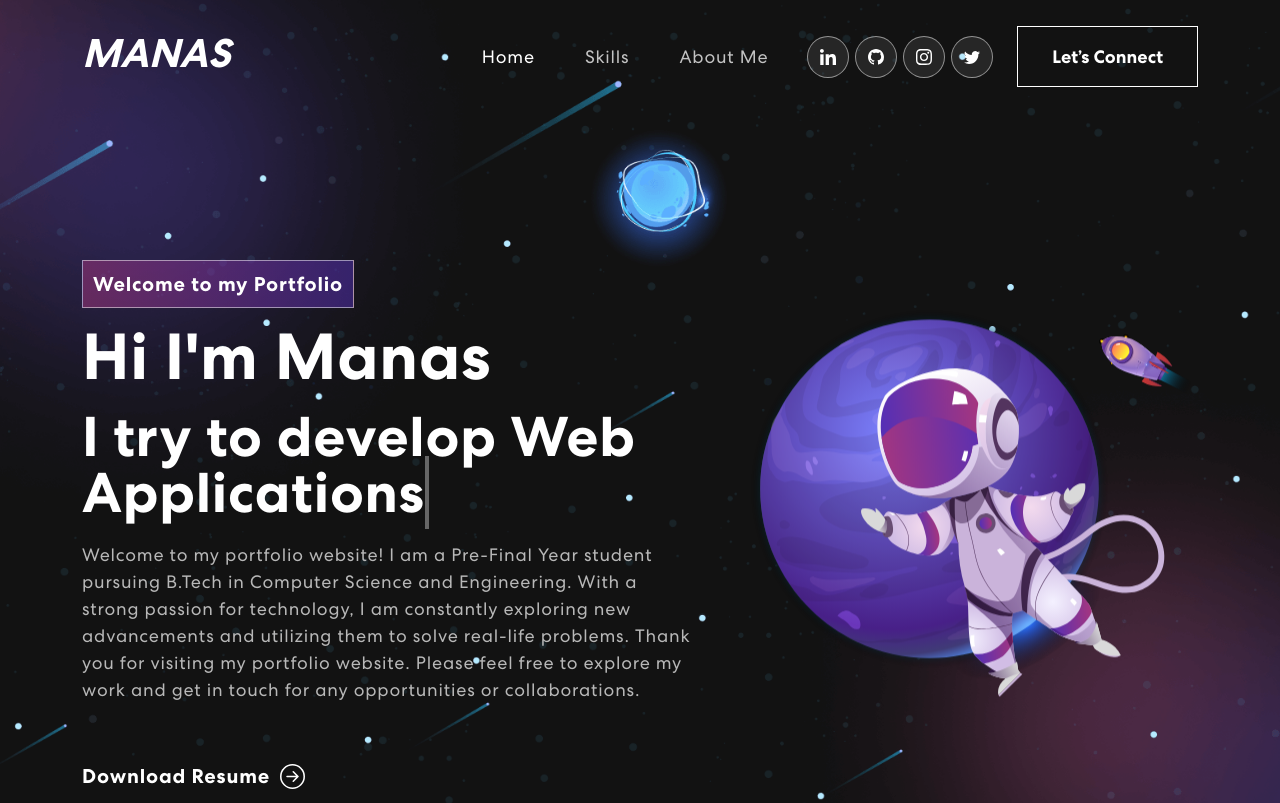
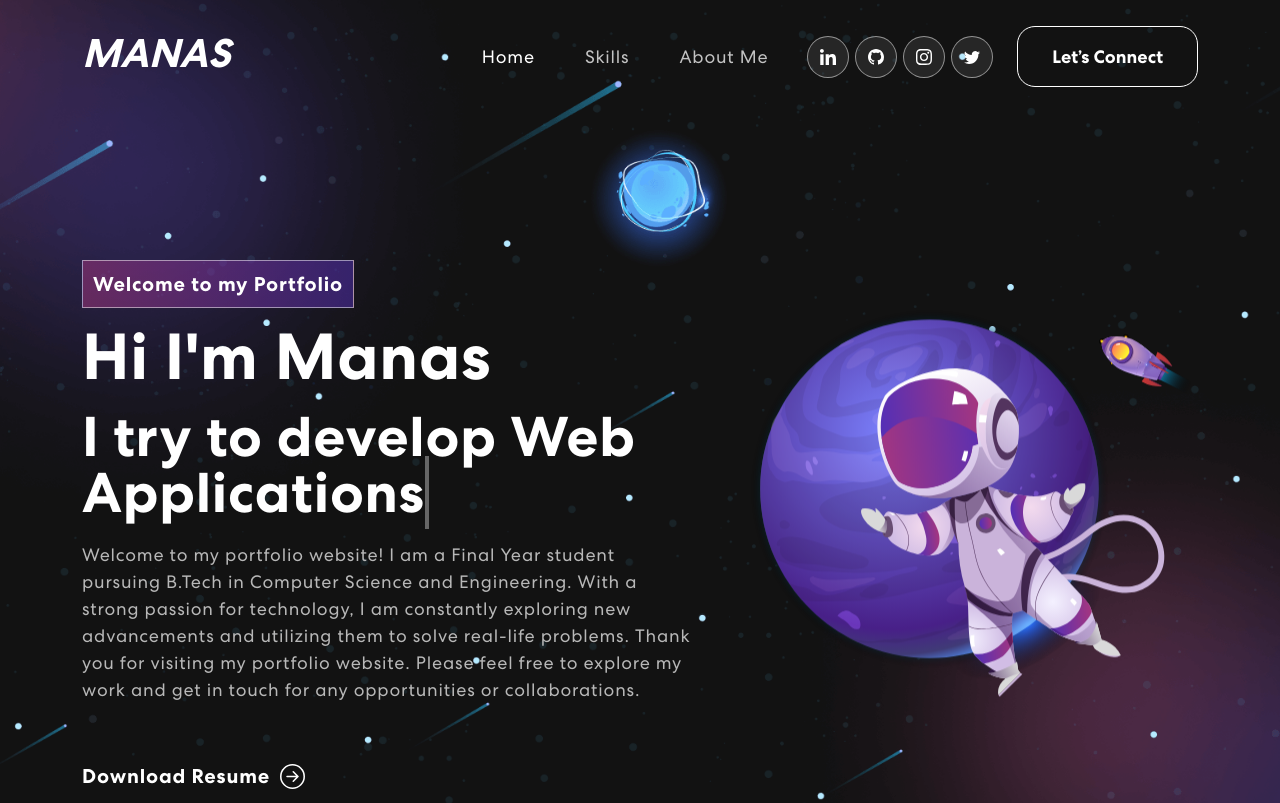
Before and after one commit to Manas0916/My-Portfolio, a React (Create React App) app: page / in a window 1280 px wide. Shown: the top 803 px of the page. Built offline with nearby package versions, Linux system fonts and the light colour scheme.

Commit message:
Fixed UI

```diff
--- a/src/App.css
+++ b/src/App.css
@@ -165,11 +165,14 @@ span.navbar-text {
 	position: relative;
 	background-color: transparent;
 	transition: 0.3s ease-in-out;
+  border: 1px solid;
+  border-radius: 18px;
 }
 .navbar-text button span {
   z-index: 1;
 }
 .navbar-text button::before {
+  border-radius: 18px;
   content: "";
   width: 0%;
   height: 100%;
@@ -182,8 +185,10 @@ span.navbar-text {
 }
 .navbar-text button:hover {
   color: #121212;
+  border-radius: 18px;
 }
 .navbar-text button:hover::before {
+  border-radius: 18px;
 	content: "";
 	width: 100%;
 	height: 100%;
@@ -517,7 +522,7 @@ nav.navbar .navbar-toggler[aria-expanded="true"] .navbar-toggler-icon {
   padding: 14px 48px;
   font-size: 18px;
   margin-top: 25px;
-  border-radius: 0;
+  border-radius: 18px;
   position: relative;
   transition: 0.3s ease-in-out;
 }
@@ -527,6 +532,7 @@ nav.navbar .navbar-toggler[aria-expanded="true"] .navbar-toggler-icon {
 }
 .contact form button:hover {
   color: #fff;
+  border-radius: 18px;
 }
 .contact form button::before {
   content: "";
@@ -538,9 +544,11 @@ nav.navbar .navbar-toggler[aria-expanded="true"] .navbar-toggler-icon {
   left: 0;
   z-index: 0;
   transition: 0.3s ease-in-out;
+  border-radius: 18px;
 }
 .contact form button:hover::before {
   width: 100%;
+  border-radius: 18px;
 }
 
 /************ Footer Css ************/
--- a/src/components/Banner.js
+++ b/src/components/Banner.js
@@ -62,7 +62,7 @@ const Banner = () => {
                 <span className="tagline">Welcome to my Portfolio</span>
                 <h1>Hi I'm Manas</h1>
                 <h1 style={{fontSize: '3.5rem'}}>{`I try to develop`} <span className="txt-rotate" data-period="1000" data-rotate='[ "Web Applications", "Visuals", "User Interfaces" ]'><span className="wrap">{text}</span></span></h1>
-                  <p>Welcome to my portfolio website! I am a Pre-Final Year student pursuing B.Tech in Computer Science and Engineering.
+                  <p>Welcome to my portfolio website! I am a Final Year student pursuing B.Tech in Computer Science and Engineering.
                     With a strong passion for technology, I am constantly exploring new advancements and utilizing them to solve real-life problems.
                     Thank you for visiting my portfolio website. Please feel free to explore my work and get in touch for any opportunities or collaborations.</p>
                   <a href={resume} download target="_blank" rel="noreferrer" className="text-decoration-none">
--- a/src/components/Footer.js
+++ b/src/components/Footer.js
@@ -1,5 +1,5 @@
 import React from 'react';
-import { Container, Row, Col } from "react-bootstrap";
+import { Nav, Container, Row, Col } from "react-bootstrap";
 import navIcon1 from "../assets/img/nav-icon1.svg";
 import { Github } from 'react-bootstrap-icons';
 import navIcon3 from "../assets/img/nav-icon3.svg";
@@ -17,10 +17,10 @@ const footer = () => {
           </Col>
           <Col size={12} sm={6} className="text-center text-sm-end justify-content-center">
             <div className="social-icon mt-5 center-block">
-              <Link href="https://www.linkedin.com/in/manasbajpai/" target='_blank'><img src={navIcon1} alt="Icon" /></Link>
-              <Link href="https://github.com/Manas0916" target='_blank'><Github className='hii' color='white'/></Link>
-              <Link href="https://www.instagram.com/manas_0916/" target='_blank'><img src={navIcon3} alt="Icon" /></Link>
-              <Link href="https://www.instagram.com/manas_0916/" target='_blank'><Twitter className='hii' color='white'/></Link>
+              <Nav.Link href="https://www.linkedin.com/in/manasbajpai/" target='_blank'><img src={navIcon1} alt="Icon" /></Nav.Link>
+              <Nav.Link href="https://github.com/Manas0916" target='_blank'><Github className='hii' color='white'/></Nav.Link>
+              <Nav.Link href="https://www.instagram.com/manas_0916/" target='_blank'><img src={navIcon3} alt="Icon" /></Nav.Link>
+              <Nav.Link href="https://www.instagram.com/manas_0916/" target='_blank'><Twitter className='hii' color='white'/></Nav.Link>
             </div>
             <p><span className='fw-bold'>Call:</span> +91 7991994890</p>
             <p><span className='fw-bold'>Email:</span> manas.bajpai16@gmail.com</p>
--- a/src/components/Projects.js
+++ b/src/components/Projects.js
@@ -21,8 +21,8 @@ const Projects = () => {
 
   // Experiences and Education
   const experiences = [
-    { year: '2023 - Present (6 months)', title: 'SDE Intern @ Essentia Softserv LLP', description: 'Working as a Full Stack developer and creating scalable applications using Agile Methodologies',  icon: <PersonWorkspace/> },
-    { year: '2020 - 2024', title: 'Bachelor Of Technology', description: 'Computer Science and Engineering', icon: <MortarboardFill/>}
+    { year: 'August 2023 - Present (6 months)', title: 'SDE Intern @ Essentia Softserv LLP', description: 'Working as a Full Stack developer and creating scalable applications using Agile Methodologies',  icon: <PersonWorkspace/> },
+    { year: '2020 - 2024', title: 'Dr. A.P.J. Abdul Kalam Technical University', description: 'Bachelor Of Technology - Computer Science and Engineering', icon: <MortarboardFill/>}
     // Add more experiences here
   ];
 
@@ -115,7 +115,7 @@ const Projects = () => {
 
                     {/* Experience and Education */}
                     <Tab.Pane eventKey="second">
-                      <Container className='m-5 p-5'>
+                      <Container className='d-flex justify-content-center align-items-center'>
                         <VerticalTimeline>
                           {experiences.map((experience, index) => (
                             <VerticalTimelineElement
```
